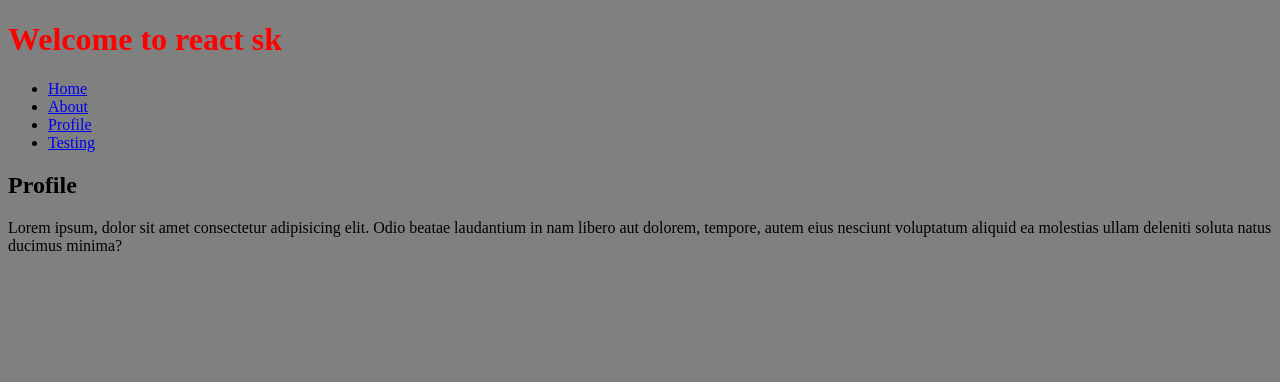
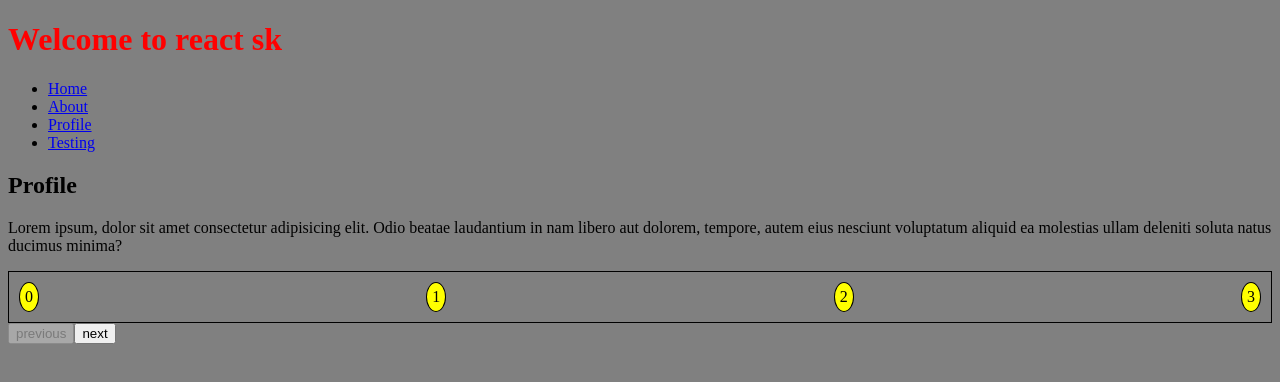
Before and after one commit to sheru007/react-projects-webpack, a React app: page /profile in a window 1280 px wide. Shown: the top 382 px of the page. Built offline with nearby package versions, Linux system fonts and the light colour scheme; no server answers.

Commit message:
stepbar done

```diff
--- a/src/App.jsx
+++ b/src/App.jsx
@@ -1,3 +1,4 @@
+import {useState} from 'react';
 import {BrowserRouter, Link, Route, Routes} from 'react-router-dom';
 import Header from './Header';
 import Profile from './Profile';
@@ -5,10 +6,25 @@ import About from './About';
 import Home from './Home';
 import Testing from './Testing';
 import Counter from './Counter';
+import StepBar from './component/StepBar';
+const TOTAL_STEP = 4;
 
 function App() {
-  console.log(process.env.REACT_APP_API_KEY)
-  console.log(process.env.REACT_APP_AUTH_KEY)
+  // console.log(process.env.REACT_APP_API_KEY)
+  // console.log(process.env.REACT_APP_AUTH_KEY)
+
+  const [currentStep, setCurrentStep] = useState(0)
+  const handlePrevious = () => {
+      if(currentStep > 0) {
+        setCurrentStep(curr => curr - 1)
+      }
+  }
+
+  const handleNext = () => {
+    if(currentStep < TOTAL_STEP) {
+      setCurrentStep(curr => curr + 1)
+    }
+  }
   return (
     <div>
         <h1>Welcome to react sk</h1>
@@ -24,6 +40,9 @@ function App() {
         </Routes>
         </div>
         </BrowserRouter>
+        <StepBar totalSteps={TOTAL_STEP} currentStep={currentStep} />
+        <button onClick={handlePrevious} disabled={currentStep == 0}>previous</button>
+        <button onClick={handleNext} disabled={currentStep == TOTAL_STEP}>next</button>
     </div>
   )
 }
--- /dev/null
+++ b/src/component/StepBar.js
@@ -0,0 +1,17 @@
+import React from 'react'
+
+function StepBar({totalSteps = 0, currentStep = 0}) {
+    const arr = [...Array(totalSteps)]
+  return (
+    <div className='step-bar-container'>
+        {
+            arr.map((item, i) => {
+
+                return (<div style={{backgroundColor: i <= currentStep-1 ? 'red' : 'yellow'}} className='step-circle' key={i}>{i}</div>)
+            })
+        }
+    </div>
+  )
+}
+
+export default StepBar
--- a/src/index.scss
+++ b/src/index.scss
@@ -26,3 +26,17 @@ ul {
     margin-right: 20px;
     cursor: pointer;
 }
+
+.step-bar-container {
+    border: 1px solid;
+    padding: 10px;
+    display: flex;
+    justify-content: space-between;
+
+}
+
+.step-circle {
+    border: 1px solid;
+    border-radius: 100%;
+    padding: 5px;
+}
```
